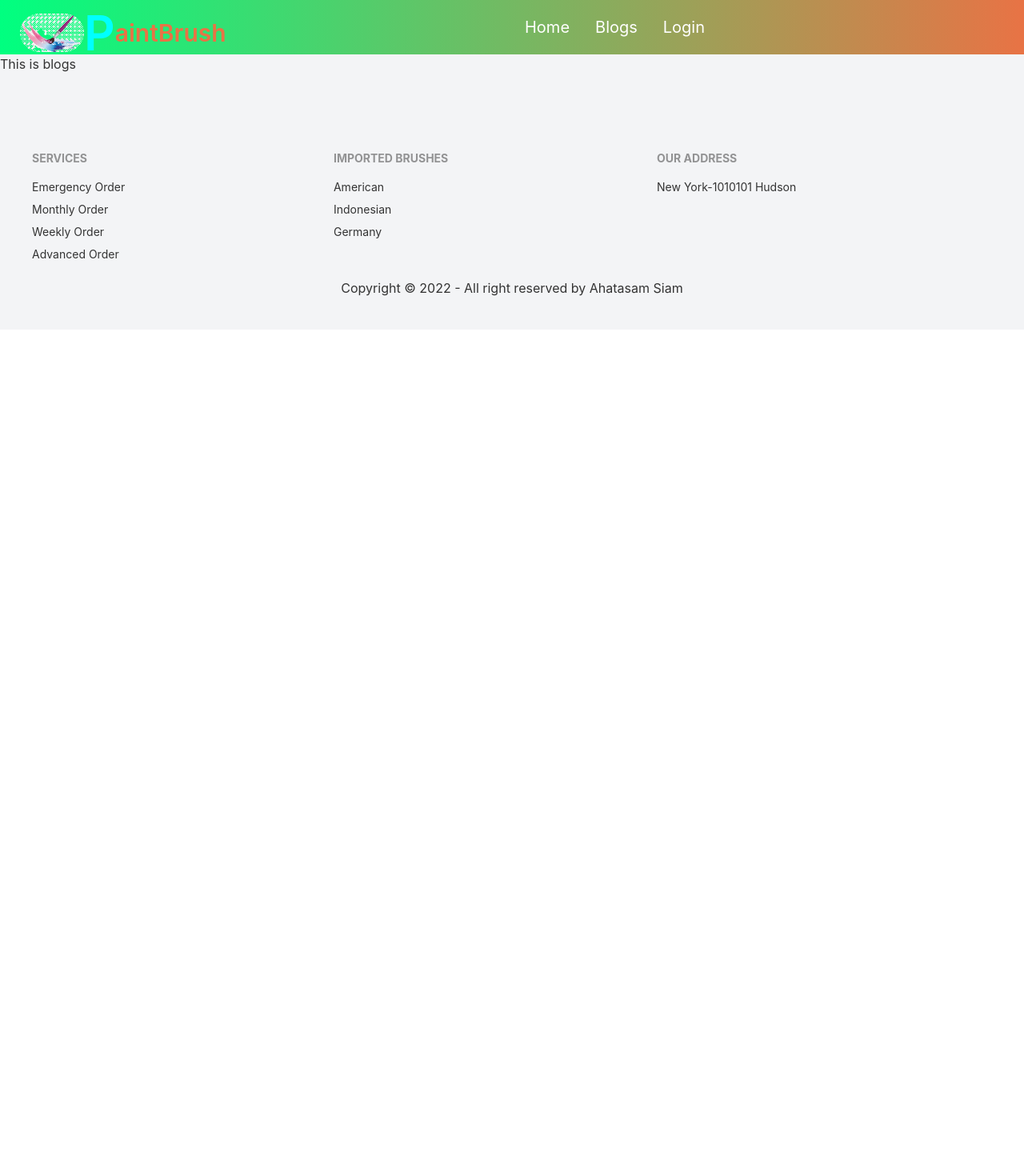
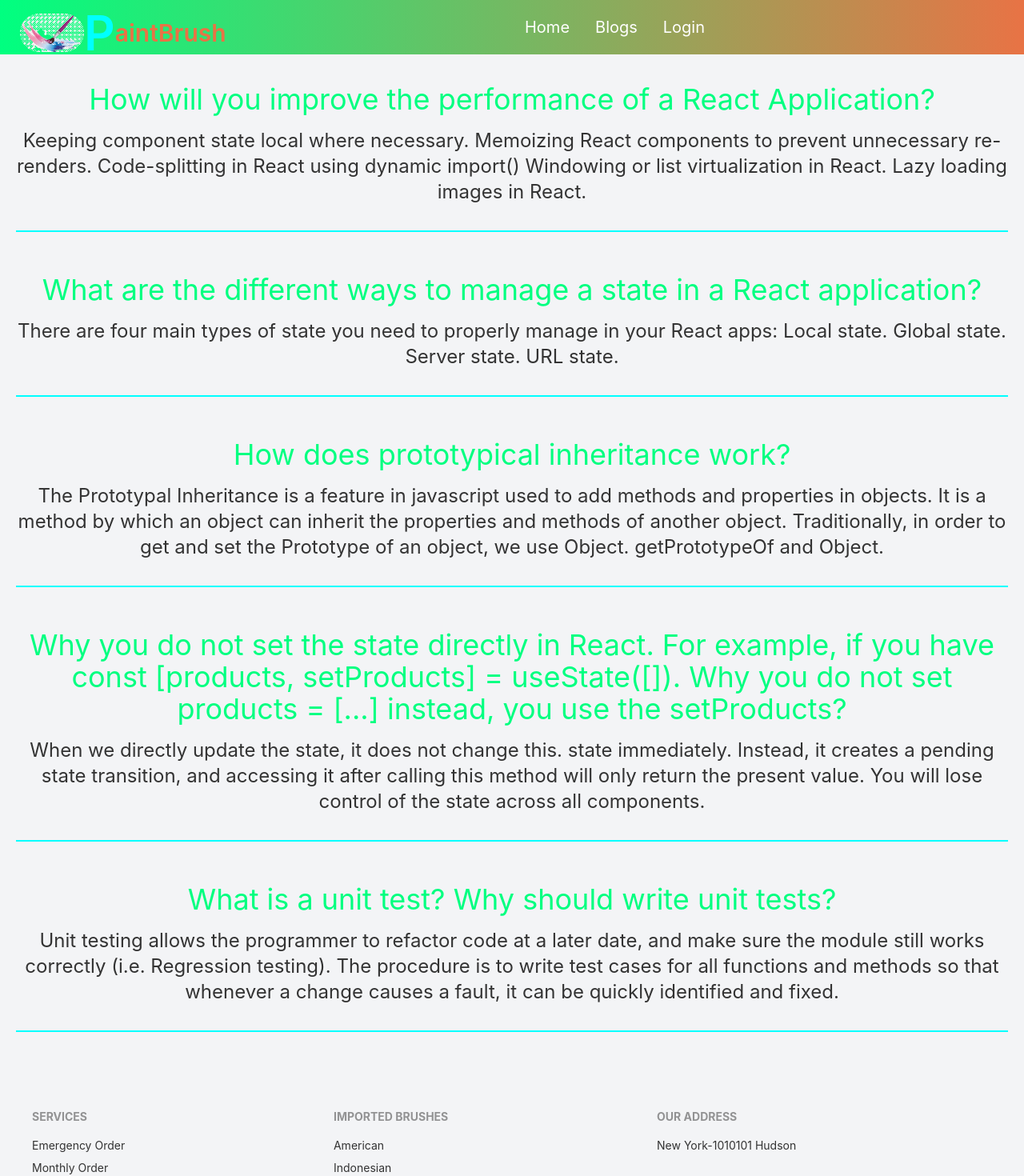
Before and after one commit to ahatasam2573/paintBrush-client, a React (Create React App) app: page /blogs in a window 1280 px wide. Shown: the top 1470 px of the page at 80% size. Before the commit the page ends 800 px from the top, so only its background shows below. Built offline with nearby package versions, Linux system fonts and the light colour scheme.

Commit message:
blogs section added

```diff
--- a/src/Pages/Blogs/Blogs.js
+++ b/src/Pages/Blogs/Blogs.js
@@ -2,8 +2,35 @@ import React from 'react';
 
 const Blogs = () => {
     return (
-        <div>
-            <h2>This is blogs</h2>
+        <div className="question grid grid-rows-1 gap-9 m-5">
+            <div className='border-b-2 border-primary py-4'>
+                <h1 className='text-4xl text-secondary text-center'>How will you improve the performance of a React Application?</h1>
+                <p className='text-2xl text-center py-4'>Keeping component state local where necessary.
+                    Memoizing React components to prevent unnecessary re-renders.
+                    Code-splitting in React using dynamic import()
+                    Windowing or list virtualization in React.
+                    Lazy loading images in React.</p>
+            </div>
+            <div className='border-b-2 border-primary py-4'>
+                <h1 className='text-4xl text-secondary text-center'>What are the different ways to manage a state in a React application?</h1>
+                <p className='text-2xl text-center py-4'>There are four main types of state you need to properly manage in your React apps:
+                    Local state.
+                    Global state.
+                    Server state.
+                    URL state.</p>
+            </div>
+            <div className='border-b-2 border-primary py-4'>
+                <h1 className='text-4xl text-secondary text-center'>How does prototypical inheritance work?</h1>
+                <p className='text-2xl text-center py-4'>The Prototypal Inheritance is a feature in javascript used to add methods and properties in objects. It is a method by which an object can inherit the properties and methods of another object. Traditionally, in order to get and set the Prototype of an object, we use Object. getPrototypeOf and Object.</p>
+            </div>
+            <div className='border-b-2 border-primary py-4'>
+                <h1 className='text-4xl text-secondary text-center'>Why you do not set the state directly in React. For example, if you have const [products, setProducts] = useState([]). Why you do not set products = [...] instead, you use the setProducts?</h1>
+                <p className='text-2xl text-center py-4'>When we directly update the state, it does not change this. state immediately. Instead, it creates a pending state transition, and accessing it after calling this method will only return the present value. You will lose control of the state across all components.</p>
+            </div>
+            <div className='border-b-2 border-primary py-4'>
+                <h1 className='text-4xl text-secondary text-center'> What is a unit test? Why should write unit tests?</h1>
+                <p className='text-2xl text-center py-4'>Unit testing allows the programmer to refactor code at a later date, and make sure the module still works correctly (i.e. Regression testing). The procedure is to write test cases for all functions and methods so that whenever a change causes a fault, it can be quickly identified and fixed.</p>
+            </div>
         </div>
     );
 };
--- a/src/Pages/Home/Home.js
+++ b/src/Pages/Home/Home.js
@@ -2,8 +2,8 @@ import React from 'react';
 import AvailableItems from './AvailableItems';
 import Banner from './Banner/Banner';
 import BusinessSummary from './BusinessSummary';
-import ImproveSection from './ImproveSection/ImproveSection';
-import ProductManagement from './ProductManagement/ProductManagement';
+import ImproveSection from './ImproveSection';
+import ProductManagement from './ProductManagement';
 import Testimonial from './Testimonial';
 
 const Home = () => {
```
